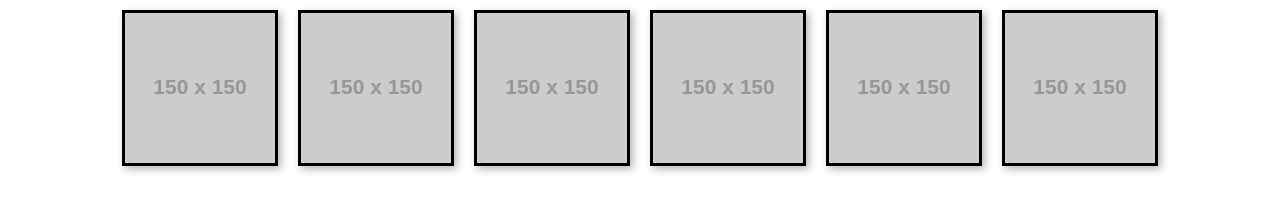
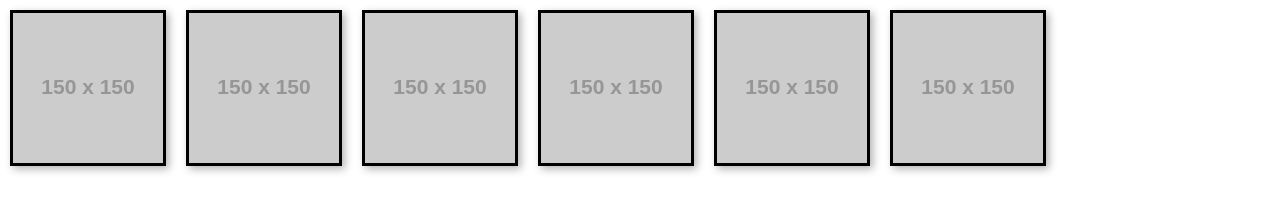
Before and after one commit to acciojob/css-gallery-praveensingh1999, a website: page main.html in a window 1280 px wide. Drawn offline with Linux system fonts and the light colour scheme; placeholder pictures from the web are drawn by us.

Commit message:
created a submission

```diff
--- a/main.html
+++ b/main.html
@@ -1,20 +1,17 @@
 <!DOCTYPE html>
-
 <html>
   <head>
     <link rel="stylesheet" href="styles.css" />
   </head>
 
   <body>
-    <div class="gallery">
+    <div class="cards">
       <img src="https://via.placeholder.com/150" alt="Sample photo">
       <img src="https://via.placeholder.com/150" alt="Sample photo">
       <img src="https://via.placeholder.com/150" alt="Sample photo">
       <img src="https://via.placeholder.com/150" alt="Sample photo">
       <img src="https://via.placeholder.com/150" alt="Sample photo">
       <img src="https://via.placeholder.com/150" alt="Sample photo">
-        <!-- Add more images as needed -->
     </div>
-    <script type="text/javascript" src="./script.js"></script>
   </body>
 </html>
--- a/styles.css
+++ b/styles.css
@@ -1,19 +1,17 @@
-/*  your css code here. If applicable */
 body {
-    margin: 0;
-    padding: 0;
+  margin: 0;
+  padding: 0;
 }
 
-.gallery {
-    display: flex; /* Use Flexbox for layout */
-    flex-wrap: wrap; /* Allow items to wrap to the next line */
-    justify-content: center; /* Center the items in the gallery */
+.cards {
+  display: flex;
+  flex-wrap: wrap;
+  align-items: flex-end;
 }
 
-.gallery img {
-    margin: 10px; /* Space between images */
-    border: 3px solid #000; /* Border around images */
-    box-shadow: 3px 3px 8px 0px rgba(0, 0, 0, 0.3); /* Shadow effect */
-    max-width: 25vw; /* Maximum width of each image */
-    height: auto; /* Maintain aspect ratio */
+.cards img {
+  margin: 10px;
+  border: 3px solid rgb(0, 0, 0);
+  box-shadow: rgba(0, 0, 0, 0.3) 3px 3px 8px 0px;
+  max-width: 250px;
 }
```
Lines whose indentation alone changed are shown as unchanged.
